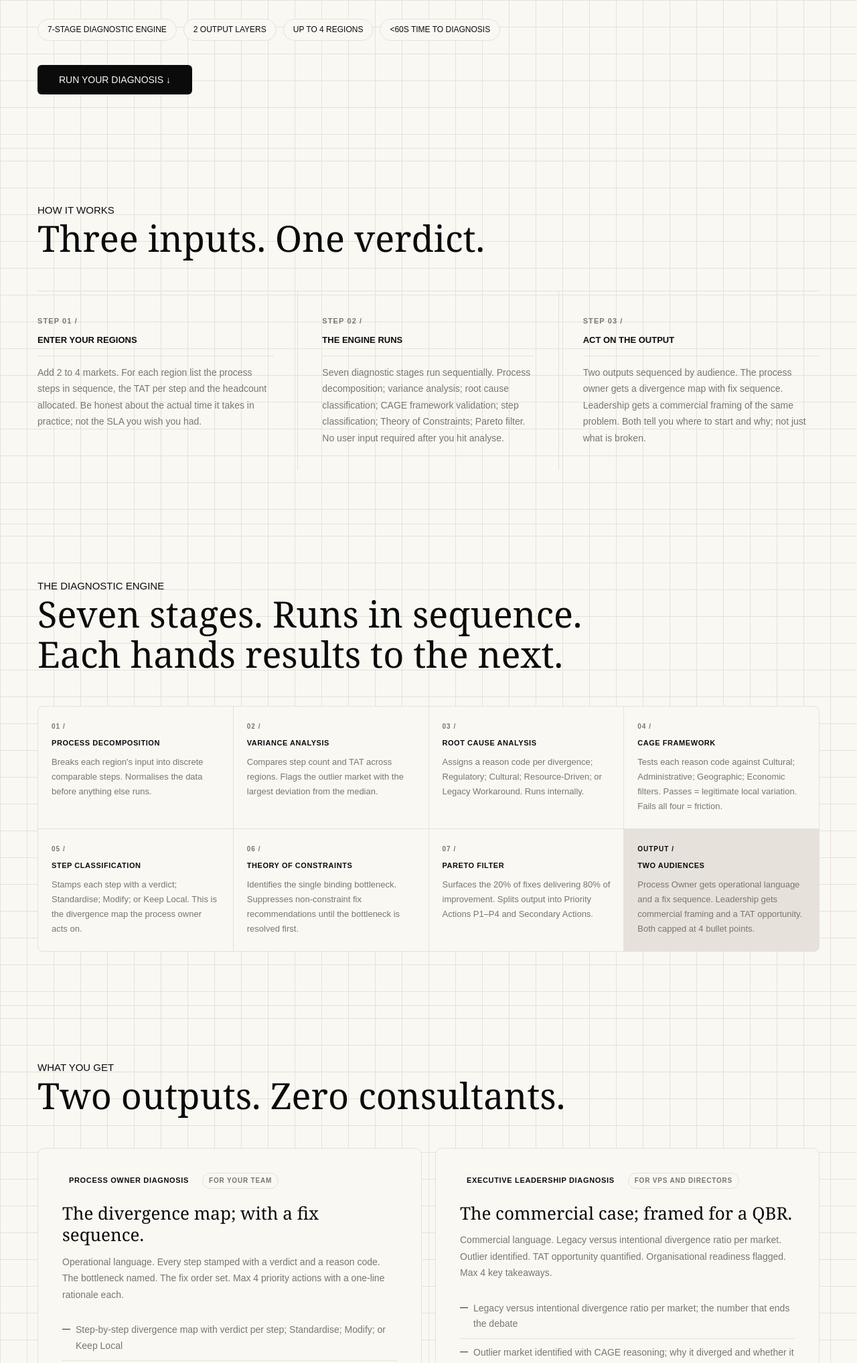
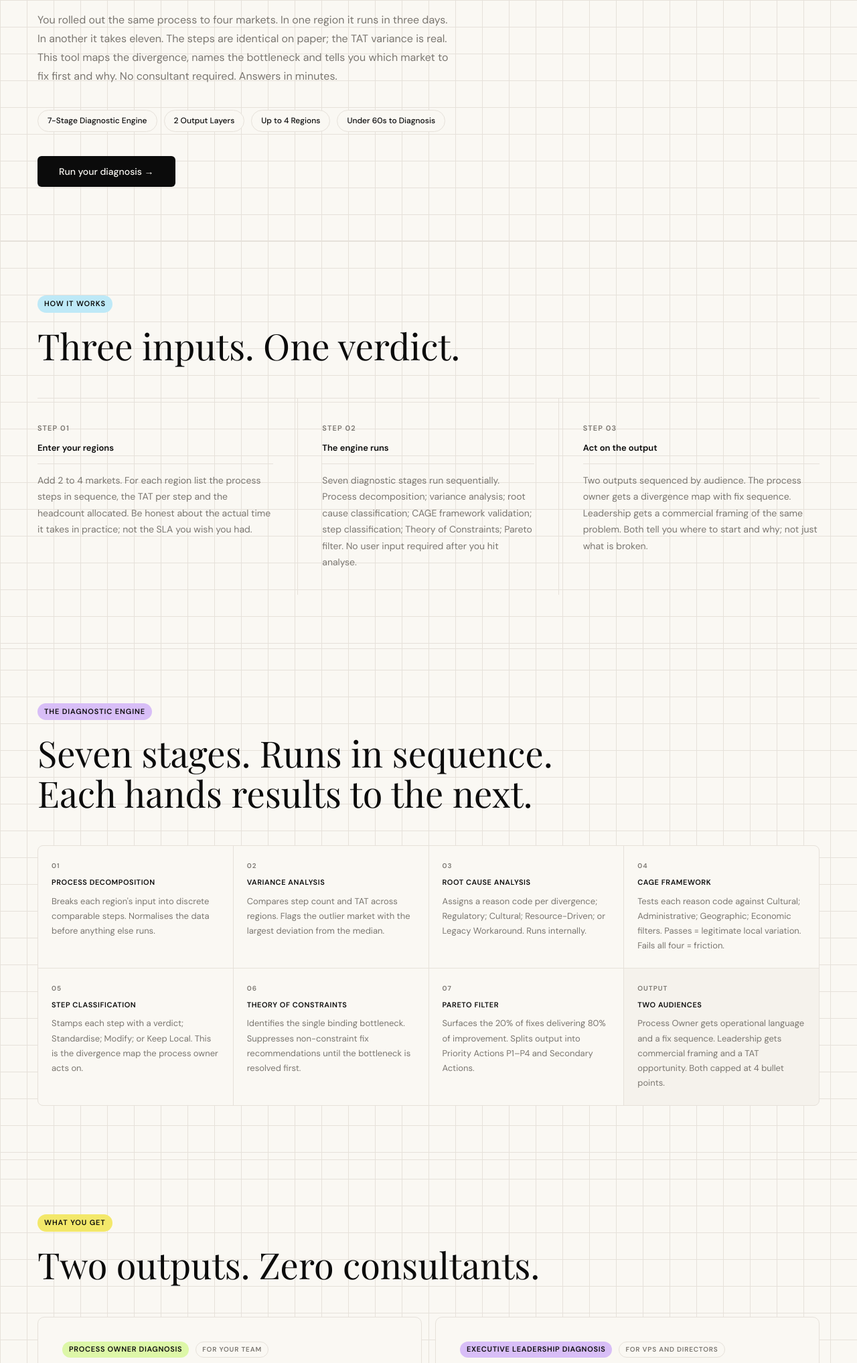
Before and after one commit to vikrantsharma10/process-variation-analyser, a website: page index.html in a window 1280 px wide. Shown: the part 480-2515 px from the top of the page at 67% size. Drawn offline with nearby package versions, Linux system fonts and the light colour scheme; a web font is replaced by a local one.

Commit message:
Update index.html

```diff
--- a/index.html
+++ b/index.html
@@ -3,50 +3,60 @@
 <head>
 <meta charset="UTF-8">
 <meta name="viewport" content="width=device-width, initial-scale=1.0">
-<title>PIS / M03 — Regional Process Variation Analyser</title>
-<link href="https://fonts.googleapis.com/css2?family=Instrument+Serif:ital@0;1&family=Inter:wght@400;500&family=JetBrains+Mono:wght@400;500;700&display=swap" rel="stylesheet">
+<title>Regional Process Variation Analyser — Umbrella</title>
+<link rel="preconnect" href="https://fonts.googleapis.com">
+<link rel="preconnect" href="https://fonts.gstatic.com" crossorigin>
+<link href="https://fonts.googleapis.com/css2?family=Playfair+Display:ital,wght@0,400;0,700;1,400&family=DM+Sans:wght@300;400;500;600&display=swap" rel="stylesheet">
 <link rel="stylesheet" href="styles.css">
 </head>
 <body>
 
 <nav>
-  <div class="nav-id">PIS / V1.0 <span>|</span> M03</div>
-  <button class="nav-cta" onclick="document.getElementById('input-anchor').scrollIntoView({behavior:'smooth'})">RUN DIAGNOSIS ↓</button>
+  <a href="https://coveredbyumbrella.com" class="nav-logo">
+    <svg width="20" height="20" viewBox="0 0 24 24" fill="none" stroke="#0B0B0B" stroke-width="2" stroke-linecap="round" stroke-linejoin="round">
+      <path d="M23 12a11.05 11.05 0 0 0-22 0zm-5 7a3 3 0 0 1-6 0v-7"/>
+    </svg>
+    Umbrella
+  </a>
+  <div class="nav-right">
+    <span class="nav-label">Process Intelligence Suite</span>
+    <a href="REPLACE_WITH_BOOK_A_CALL_URL" class="nav-cta">Book a strategy call</a>
+  </div>
 </nav>
 
 <!-- HERO -->
 <section>
-  <div class="hero-eyebrow">MODULE 03 — REGIONAL PROCESS VARIATION ANALYSER</div>
+  <div class="hero-badge">Module 03 — Regional Process Variation Analyser</div>
   <h1 class="hero-h1">Same process. Different markets.</h1>
-  <span class="hero-h1-green">Why does it keep breaking?</span>
+  <span class="hero-h1-italic">Why does it keep breaking?</span>
   <p class="hero-sub">You rolled out the same process to four markets. In one region it runs in three days. In another it takes eleven. The steps are identical on paper; the TAT variance is real. This tool maps the divergence, names the bottleneck and tells you which market to fix first and why. No consultant required. Answers in minutes.</p>
   <div class="pills">
-    <div class="pill">7-STAGE DIAGNOSTIC ENGINE</div>
-    <div class="pill">2 OUTPUT LAYERS</div>
-    <div class="pill">UP TO 4 REGIONS</div>
-    <div class="pill">&lt;60S TIME TO DIAGNOSIS</div>
+    <span class="pill">7-Stage Diagnostic Engine</span>
+    <span class="pill">2 Output Layers</span>
+    <span class="pill">Up to 4 Regions</span>
+    <span class="pill">Under 60s to Diagnosis</span>
   </div>
-  <button class="hero-btn" onclick="document.getElementById('input-anchor').scrollIntoView({behavior:'smooth'})">RUN YOUR DIAGNOSIS ↓</button>
+  <button class="hero-btn" onclick="document.getElementById('input-anchor').scrollIntoView({behavior:'smooth'})">Run your diagnosis →</button>
 </section>
 
 <!-- HOW IT WORKS -->
 <section>
-  <div class="section-eyebrow">HOW IT WORKS</div>
+  <div class="section-badge" style="background: #BEE9F7; color: #0B0B0B;">How it works</div>
   <h2 class="section-h2">Three inputs. One verdict.</h2>
   <div class="steps-grid">
     <div class="step">
-      <div class="step-num">STEP 01 /</div>
-      <div class="step-label">ENTER YOUR REGIONS</div>
+      <div class="step-num">Step 01</div>
+      <div class="step-label">Enter your regions</div>
       <div class="step-desc">Add 2 to 4 markets. For each region list the process steps in sequence, the TAT per step and the headcount allocated. Be honest about the actual time it takes in practice; not the SLA you wish you had.</div>
     </div>
     <div class="step">
-      <div class="step-num">STEP 02 /</div>
-      <div class="step-label">THE ENGINE RUNS</div>
+      <div class="step-num">Step 02</div>
+      <div class="step-label">The engine runs</div>
       <div class="step-desc">Seven diagnostic stages run sequentially. Process decomposition; variance analysis; root cause classification; CAGE framework validation; step classification; Theory of Constraints; Pareto filter. No user input required after you hit analyse.</div>
     </div>
     <div class="step">
-      <div class="step-num">STEP 03 /</div>
-      <div class="step-label">ACT ON THE OUTPUT</div>
+      <div class="step-num">Step 03</div>
+      <div class="step-label">Act on the output</div>
       <div class="step-desc">Two outputs sequenced by audience. The process owner gets a divergence map with fix sequence. Leadership gets a commercial framing of the same problem. Both tell you where to start and why; not just what is broken.</div>
     </div>
   </div>
@@ -54,47 +64,47 @@
 
 <!-- ENGINE DETAIL -->
 <section>
-  <div class="section-eyebrow">THE DIAGNOSTIC ENGINE</div>
+  <div class="section-badge" style="background: #D8BEF7; color: #0B0B0B;">The Diagnostic Engine</div>
   <h2 class="section-h2">Seven stages. Runs in sequence.<br>Each hands results to the next.</h2>
   <div class="engine-grid">
     <div class="engine-cell">
-      <div class="engine-n">01 /</div>
-      <div class="engine-title">PROCESS DECOMPOSITION</div>
+      <div class="engine-n">01</div>
+      <div class="engine-title">Process Decomposition</div>
       <div class="engine-desc">Breaks each region's input into discrete comparable steps. Normalises the data before anything else runs.</div>
     </div>
     <div class="engine-cell">
-      <div class="engine-n">02 /</div>
-      <div class="engine-title">VARIANCE ANALYSIS</div>
+      <div class="engine-n">02</div>
+      <div class="engine-title">Variance Analysis</div>
       <div class="engine-desc">Compares step count and TAT across regions. Flags the outlier market with the largest deviation from the median.</div>
     </div>
     <div class="engine-cell">
-      <div class="engine-n">03 /</div>
-      <div class="engine-title">ROOT CAUSE ANALYSIS</div>
+      <div class="engine-n">03</div>
+      <div class="engine-title">Root Cause Analysis</div>
       <div class="engine-desc">Assigns a reason code per divergence; Regulatory; Cultural; Resource-Driven; or Legacy Workaround. Runs internally.</div>
     </div>
     <div class="engine-cell">
-      <div class="engine-n">04 /</div>
-      <div class="engine-title">CAGE FRAMEWORK</div>
+      <div class="engine-n">04</div>
+      <div class="engine-title">CAGE Framework</div>
       <div class="engine-desc">Tests each reason code against Cultural; Administrative; Geographic; Economic filters. Passes = legitimate local variation. Fails all four = friction.</div>
     </div>
     <div class="engine-cell">
-      <div class="engine-n">05 /</div>
-      <div class="engine-title">STEP CLASSIFICATION</div>
+      <div class="engine-n">05</div>
+      <div class="engine-title">Step Classification</div>
       <div class="engine-desc">Stamps each step with a verdict; Standardise; Modify; or Keep Local. This is the divergence map the process owner acts on.</div>
     </div>
     <div class="engine-cell">
-      <div class="engine-n">06 /</div>
-      <div class="engine-title">THEORY OF CONSTRAINTS</div>
+      <div class="engine-n">06</div>
+      <div class="engine-title">Theory of Constraints</div>
       <div class="engine-desc">Identifies the single binding bottleneck. Suppresses non-constraint fix recommendations until the bottleneck is resolved first.</div>
     </div>
     <div class="engine-cell">
-      <div class="engine-n">07 /</div>
-      <div class="engine-title">PARETO FILTER</div>
+      <div class="engine-n">07</div>
+      <div class="engine-title">Pareto Filter</div>
       <div class="engine-desc">Surfaces the 20% of fixes delivering 80% of improvement. Splits output into Priority Actions P1–P4 and Secondary Actions.</div>
     </div>
-    <div class="engine-cell" style="background: var(--bg3);">
-      <div class="engine-n" style="color: var(--text-dim);">OUTPUT /</div>
-      <div class="engine-title">TWO AUDIENCES</div>
+    <div class="engine-cell">
+      <div class="engine-n">Output</div>
+      <div class="engine-title">Two Audiences</div>
       <div class="engine-desc">Process Owner gets operational language and a fix sequence. Leadership gets commercial framing and a TAT opportunity. Both capped at 4 bullet points.</div>
     </div>
   </div>
@@ -102,13 +112,13 @@
 
 <!-- WHAT YOU GET -->
 <section>
-  <div class="section-eyebrow">WHAT YOU GET</div>
+  <div class="section-badge" style="background: #F3E86A; color: #0B0B0B;">What you get</div>
   <h2 class="section-h2">Two outputs. Zero consultants.</h2>
   <div class="output-grid">
     <div class="output-card">
       <div class="output-tag-row">
-        <div class="output-tag">PROCESS OWNER DIAGNOSIS</div>
-        <div class="output-badge">FOR YOUR TEAM</div>
+        <div class="output-tag" style="background: #DDF7A8;">Process Owner Diagnosis</div>
+        <div class="output-badge">For your team</div>
       </div>
       <h3>The divergence map; with a fix sequence.</h3>
       <p>Operational language. Every step stamped with a verdict and a reason code. The bottleneck named. The fix order set. Max 4 priority actions with a one-line rationale each.</p>
@@ -122,8 +132,8 @@
     </div>
     <div class="output-card">
       <div class="output-tag-row">
-        <div class="output-tag">EXECUTIVE LEADERSHIP DIAGNOSIS</div>
-        <div class="output-badge">FOR VPS AND DIRECTORS</div>
+        <div class="output-tag" style="background: #D8BEF7;">Executive Leadership Diagnosis</div>
+        <div class="output-badge">For VPs and Directors</div>
       </div>
       <h3>The commercial case; framed for a QBR.</h3>
       <p>Commercial language. Legacy versus intentional divergence ratio per market. Outlier identified. TAT opportunity quantified. Organisational readiness flagged. Max 4 key takeaways.</p>
@@ -140,12 +150,12 @@
 
 <!-- INPUT FORM -->
 <section id="input-anchor">
-  <div class="form-section-label">YOUR PROCESS DETAILS</div>
+  <div class="form-section-label">Your Process Details</div>
   <h2 class="input-h2">Your process. Across every market.</h2>
   <p class="input-sub">One step per row per region. Name the market; list what happens; note how long it actually takes. The engine handles everything from there.</p>
 
   <div class="field-single">
-    <label class="field-label">STEP 1 — WHO IS THIS ANALYSIS FOR?</label>
+    <label class="field-label">Step 1 — Who is this analysis for?</label>
     <select id="audience-select">
       <option value="" disabled selected>Select your role</option>
       <option value="process-owner">Process Owner / Team Lead</option>
@@ -155,83 +165,81 @@
 
   <div class="field-row">
     <div>
-      <label class="field-label">STEP 2 — PROCESS NAME</label>
+      <label class="field-label">Step 2 — Process Name</label>
       <input type="text" id="process-name" placeholder="e.g. Merchant onboarding, Enterprise client onboarding">
     </div>
     <div>
-      <label class="field-label">INDUSTRY / CONTEXT (OPTIONAL)</label>
+      <label class="field-label">Industry / Context (optional)</label>
       <input type="text" id="process-context" placeholder="e.g. Fintech, B2B SaaS, Logistics">
     </div>
   </div>
 
   <div class="regions-wrap">
-    <div class="regions-label">STEP 3 — REGION DETAILS &nbsp;·&nbsp; ADD THE SAME PROCESS AS IT RUNS ACROSS EACH MARKET</div>
+    <div class="regions-label">Step 3 — Region Details &nbsp;·&nbsp; Add the same process as it runs across each market</div>
     <div class="regions-grid" id="regions-grid"></div>
     <div class="add-region-row">
-      <button class="add-region-btn" id="add-region-btn" onclick="addRegion()">+ ADD REGION</button>
-      <span style="font-family:var(--font-mono);font-size:9px;letter-spacing:0.12em;color:var(--text-dim);align-self:center;" id="region-count-label">2 OF 4 REGIONS ADDED</span>
+      <button class="add-region-btn" id="add-region-btn" onclick="addRegion()">+ Add region</button>
+      <span style="font-family:var(--sans);font-size:11px;color:var(--faint);align-self:center;" id="region-count-label">2 of 4 regions added</span>
     </div>
   </div>
 
   <div class="tip-block">
     <p>Analyses are benchmarked against best industry practices and the author's operational experience. Treat this as a thinking aid; not a ready-made fix.</p>
     <br>
-    <p><span class="tip-key">TIP —</span> The more specific your step descriptions; the sharper the diagnosis. "Document submitted" is not a step. "Client submits KYC to compliance team; compliance reviews against local regulatory checklist" is. Vague input produces vague output. You get out what you put in.</p>
+    <p><span class="tip-key">Tip —</span> The more specific your step descriptions; the sharper the diagnosis. "Document submitted" is not a step. "Client submits KYC to compliance team; compliance reviews against local regulatory checklist" is. Vague input produces vague output. You get out what you put in.</p>
   </div>
 
-  <button class="run-btn" id="run-btn" onclick="runDiagnosis()">ANALYSE →</button>
+  <button class="run-btn" id="run-btn" onclick="runDiagnosis()">Analyse →</button>
 </section>
 
 <!-- RESULTS -->
 <div id="results-section">
   <div class="results-header">
-    <div class="results-eyebrow">DIAGNOSIS COMPLETE</div>
+    <div class="results-eyebrow">Diagnosis Complete</div>
     <div class="results-title" id="results-title">Regional Process Variation Report</div>
   </div>
 
   <div class="analysis-grid">
-
     <div class="analysis-card">
       <div class="analysis-card-header">
-        <div class="analysis-card-label">PROCESS OWNER DIAGNOSIS</div>
-        <button class="output-copy-btn" data-copy="process-owner" onclick="copyOutput('process-owner')">COPY</button>
+        <div class="analysis-card-label">Process Owner Diagnosis</div>
+        <button class="output-copy-btn" data-copy="process-owner" onclick="copyOutput('process-owner')">Copy</button>
       </div>
       <div id="process-owner-output" class="output-rendered"></div>
     </div>
-
     <div class="analysis-card">
       <div class="analysis-card-header">
-        <div class="analysis-card-label">EXECUTIVE LEADERSHIP DIAGNOSIS</div>
-        <button class="output-copy-btn" data-copy="exec" onclick="copyOutput('exec')">COPY</button>
+        <div class="analysis-card-label">Executive Leadership Diagnosis</div>
+        <button class="output-copy-btn" data-copy="exec" onclick="copyOutput('exec')">Copy</button>
       </div>
       <div id="exec-output" class="output-rendered"></div>
     </div>
-
   </div>
 
   <div class="run-again-wrap">
-    <button class="run-again-btn" onclick="resetForm()">← RUN ANOTHER DIAGNOSIS</button>
+    <button class="run-again-btn" onclick="resetForm()">← Run another diagnosis</button>
   </div>
 </div>
 
 <!-- LOADING OVERLAY -->
 <div class="loading-overlay" id="loading-overlay">
-  <div class="loading-text">RUNNING DIAGNOSTIC ENGINE</div>
+  <div class="loading-text">Running diagnostic engine</div>
   <div class="loading-bar"></div>
   <div class="loading-stages" id="loading-stages">
-    <div class="stage-item" data-stage="0">01 — PROCESS DECOMPOSITION</div>
-    <div class="stage-item" data-stage="1">02 — VARIANCE ANALYSIS</div>
-    <div class="stage-item" data-stage="2">03 — ROOT CAUSE ANALYSIS</div>
-    <div class="stage-item" data-stage="3">04 — CAGE FRAMEWORK</div>
-    <div class="stage-item" data-stage="4">05 — STEP CLASSIFICATION</div>
-    <div class="stage-item" data-stage="5">06 — THEORY OF CONSTRAINTS</div>
-    <div class="stage-item" data-stage="6">07 — PARETO FILTER</div>
+    <div class="stage-item" data-stage="0">01 — Process Decomposition</div>
+    <div class="stage-item" data-stage="1">02 — Variance Analysis</div>
+    <div class="stage-item" data-stage="2">03 — Root Cause Analysis</div>
+    <div class="stage-item" data-stage="3">04 — CAGE Framework</div>
+    <div class="stage-item" data-stage="4">05 — Step Classification</div>
+    <div class="stage-item" data-stage="5">06 — Theory of Constraints</div>
+    <div class="stage-item" data-stage="6">07 — Pareto Filter</div>
   </div>
 </div>
 
 <footer>
-  <div class="footer-left">PIS / V1.0 — MODULE 03 — REGIONAL PROCESS VARIATION ANALYSER</div>
-  <div class="footer-right"><a href="https://www.linkedin.com/in/vikrantsharma10/" target="_blank">Built by Vikrant Sharma</a></div>
+  <div class="footer-left">© 2026 Umbrella. All rights reserved.</div>
+  <div class="footer-center">At Umbrella, things are done differently.</div>
+  <div class="footer-right"><a href="REPLACE_WITH_BOOK_A_CALL_URL">Book a strategy call</a></div>
 </footer>
 
 <script src="engine.js"></script>
```
